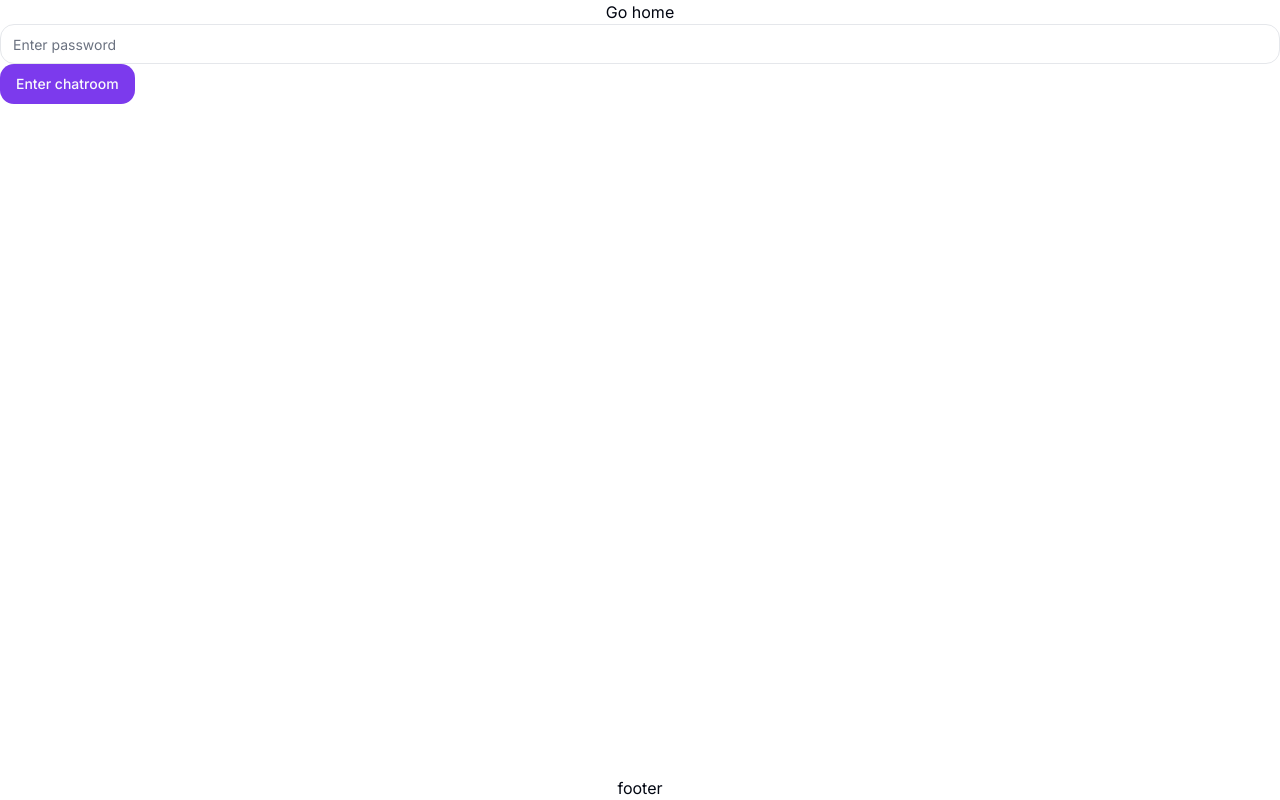
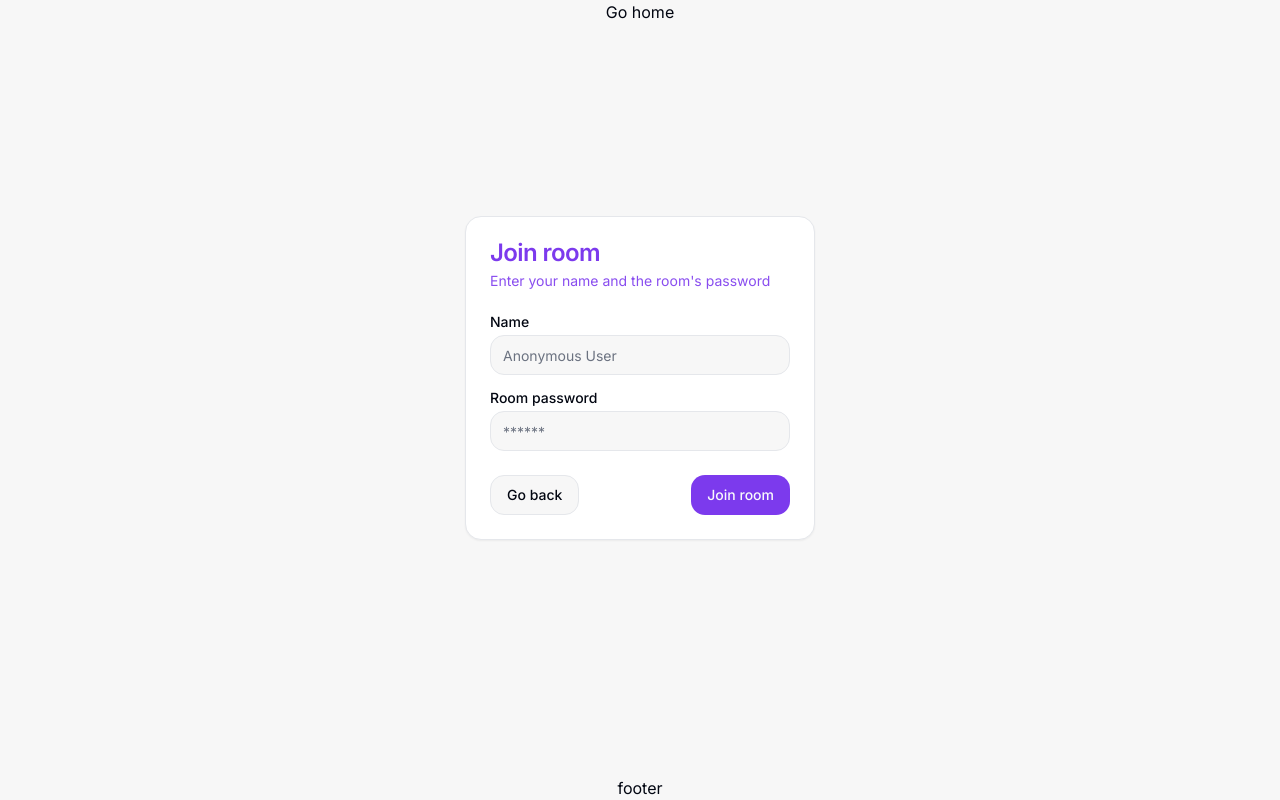
Before and after one commit to 7FyD/privacy-chat, a Next.js app: page /chat/1 in a window 1280 px wide. Built offline with nearby package versions, Linux system fonts and the light colour scheme; no server answers.

Commit message:
style: improve chatroom authentification page

```diff
--- a/app/(pages)/chat/[roomId]/Auth/index.tsx
+++ b/app/(pages)/chat/[roomId]/Auth/index.tsx
@@ -1,34 +1,78 @@
 "use client";
 
+import { joinRoom } from "@/app/actions/join-room";
 import { useState } from "react";
+
+import {
+  Card,
+  CardContent,
+  CardDescription,
+  CardFooter,
+  CardHeader,
+  CardTitle,
+} from "@/app/components/ui/card";
+import { Button } from "@/app/components/ui/button";
 import { Input } from "@/app/components/ui/input";
-import { Button } from "@/app/components/ui/button";
-import { authRoom } from "@/app/actions/verify-password";
+import { Label } from "@/app/components/ui/label";
+import Link from "next/link";
 
 const Auth: React.FC<{ roomId: string }> = ({ roomId }) => {
   const [password, setPassword] = useState("");
+  const [user, setUser] = useState("");
   const [error, setError] = useState<string | null>(null);
 
-  const verifyPassword = async () => {
+  const handleSubmit = async () => {
     try {
-      const response = await authRoom(roomId, password);
-      console.log(response);
+      const response = await joinRoom(roomId, password);
+      if (response.error) {
+        setError(response.error);
+      }
     } catch (err) {
       setError("Unexpected error occurred.");
     }
   };
 
   return (
-    <div>
-      <Input
-        value={password}
-        type="password"
-        onChange={(e) => setPassword(e.target.value)}
-        placeholder="Enter password"
-      />
-      <Button onClick={verifyPassword}>Enter chatroom</Button>
-      {error && <p className="text-red-500">{error}</p>}
-    </div>
+    <Card className="w-[350px] mx-auto mt-48">
+      <CardHeader>
+        <CardTitle className="text-primary">Join room</CardTitle>
+        <CardDescription className="text-primary/90">
+          Enter your name and the room's password
+        </CardDescription>
+      </CardHeader>
+      <CardContent>
+        <form>
+          <div className="grid w-full items-center gap-4">
+            <div className="flex flex-col space-y-1.5">
+              <Label htmlFor="name">Name</Label>
+              <Input
+                value={user}
+                onChange={(e) => setUser(e.target.value)}
+                type="text"
+                id="name"
+                placeholder="Anonymous User"
+              />
+            </div>
+            <div className="flex flex-col space-y-1.5">
+              <Label htmlFor="password">Room password</Label>
+              <Input
+                value={password}
+                onChange={(e) => setPassword(e.target.value)}
+                type="password"
+                id="password"
+                placeholder="******"
+              />
+            </div>
+          </div>
+        </form>
+      </CardContent>
+      <CardFooter className="flex justify-between">
+        <Link href="/chat">
+          <Button variant="outline">Go back</Button>
+        </Link>
+        <Button onClick={handleSubmit}>Join room</Button>
+      </CardFooter>
+    </Card>
   );
 };
 
--- a/app/actions/verify-password.ts
+++ b/app/actions/join-room.ts
@@ -26,7 +26,7 @@
   return roomId + uuid;
 };
 
-export async function authRoom(roomId: string, password: string) {
+export async function joinRoom(roomId: string, password: string) {
   const COOKIE_NAME = `chat_session_${roomId}`;
   const isValid = await verifyPassword(roomId, password);
 
--- /dev/null
+++ b/app/components/ui/card.tsx
@@ -0,0 +1,79 @@
+import * as React from "react"
+
+import { cn } from "@/app/lib/utils"
+
+const Card = React.forwardRef<
+  HTMLDivElement,
+  React.HTMLAttributes<HTMLDivElement>
+>(({ className, ...props }, ref) => (
+  <div
+    ref={ref}
+    className={cn(
+      "rounded-lg border bg-card text-card-foreground shadow-sm",
+      className
+    )}
+    {...props}
+  />
+))
+Card.displayName = "Card"
+
+const CardHeader = React.forwardRef<
+  HTMLDivElement,
+  React.HTMLAttributes<HTMLDivElement>
+>(({ className, ...props }, ref) => (
+  <div
+    ref={ref}
+    className={cn("flex flex-col space-y-1.5 p-6", className)}
+    {...props}
+  />
+))
+CardHeader.displayName = "CardHeader"
+
+const CardTitle = React.forwardRef<
+  HTMLParagraphElement,
+  React.HTMLAttributes<HTMLHeadingElement>
+>(({ className, ...props }, ref) => (
+  <h3
+    ref={ref}
+    className={cn(
+      "text-2xl font-semibold leading-none tracking-tight",
+      className
+    )}
+    {...props}
+  />
+))
+CardTitle.displayName = "CardTitle"
+
+const CardDescription = React.forwardRef<
+  HTMLParagraphElement,
+  React.HTMLAttributes<HTMLParagraphElement>
+>(({ className, ...props }, ref) => (
+  <p
+    ref={ref}
+    className={cn("text-sm text-muted-foreground", className)}
+    {...props}
+  />
+))
+CardDescription.displayName = "CardDescription"
+
+const CardContent = React.forwardRef<
+  HTMLDivElement,
+  React.HTMLAttributes<HTMLDivElement>
+>(({ className, ...props }, ref) => (
+  <div ref={ref} className={cn("p-6 pt-0", className)} {...props} />
+))
+CardContent.displayName = "CardContent"
+
+const CardFooter = React.forwardRef<
+  HTMLDivElement,
+  React.HTMLAttributes<HTMLDivElement>
+>(({ className, ...props }, ref) => (
+  <div
+    ref={ref}
+    className={cn("flex items-center p-6 pt-0", className)}
+    {...props}
+  />
+))
+CardFooter.displayName = "CardFooter"
+
+export { Card, CardHeader, CardFooter, CardTitle, CardDescription, CardContent }
--- /dev/null
+++ b/app/components/ui/label.tsx
@@ -0,0 +1,26 @@
+"use client"
+
+import * as React from "react"
+import * as LabelPrimitive from "@radix-ui/react-label"
+import { cva, type VariantProps } from "class-variance-authority"
+
+import { cn } from "@/app/lib/utils"
+
+const labelVariants = cva(
+  "text-sm font-medium leading-none peer-disabled:cursor-not-allowed peer-disabled:opacity-70"
+)
+
+const Label = React.forwardRef<
+  React.ElementRef<typeof LabelPrimitive.Root>,
+  React.ComponentPropsWithoutRef<typeof LabelPrimitive.Root> &
+    VariantProps<typeof labelVariants>
+>(({ className, ...props }, ref) => (
+  <LabelPrimitive.Root
+    ref={ref}
+    className={cn(labelVariants(), className)}
+    {...props}
+  />
+))
+Label.displayName = LabelPrimitive.Root.displayName
+
+export { Label }
--- a/app/globals.css
+++ b/app/globals.css
@@ -4,7 +4,7 @@
 
 @layer base {
   :root {
-    --background: 0 0% 100%;
+    --background: 0 0% 97%;
     --foreground: 224 71.4% 4.1%;
     --card: 0 0% 100%;
     --card-foreground: 224 71.4% 4.1%;
--- a/package.json
+++ b/package.json
@@ -11,6 +11,7 @@
   "dependencies": {
     "@prisma/client": "^5.17.0",
     "@radix-ui/react-checkbox": "^1.1.1",
+    "@radix-ui/react-label": "^2.1.0",
     "@radix-ui/react-slot": "^1.1.0",
     "@types/socket.io-client": "^3.0.0",
     "class-variance-authority": "^0.7.0",
```
Also changed, not shown: 1 other file (tests, documents, lock files or other folders).
